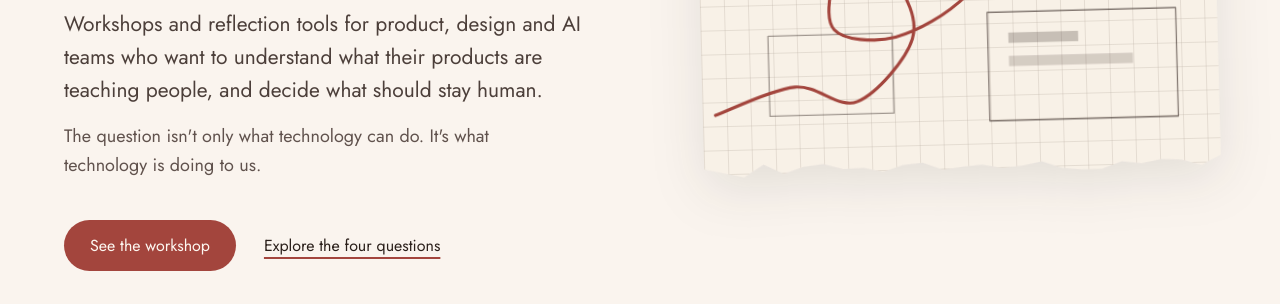
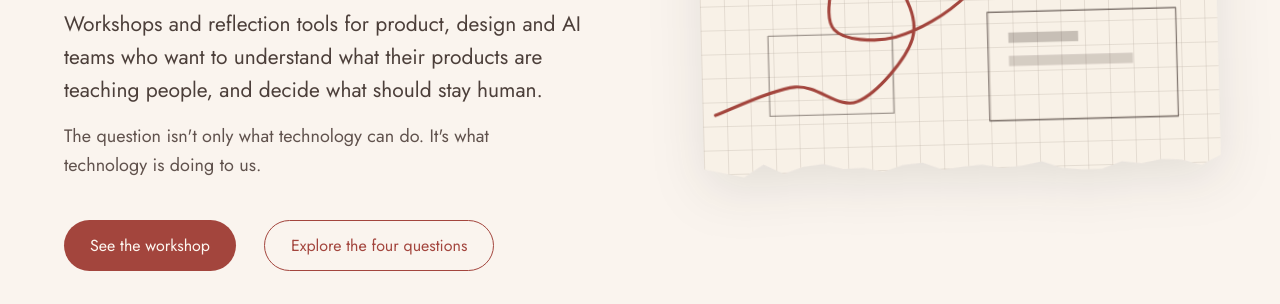
Before and after one commit to missphips/innerscapism, a plain HTML site: page innerware.html in a window 1280 px wide. Shown: the part 496-800 px from the top of the page. Drawn offline with Linux system fonts and the light colour scheme.

Commit message:
Make "Explore the four questions" an outlined button
Co-Authored-By: Claude Opus 5.5 <noreply@anthropic.com>

```diff
--- a/innerware.html
+++ b/innerware.html
@@ -149,7 +149,7 @@
       <p class="hero-desc" style="font-size: 18px; line-height: 1.6; color: oklch(45% 0.02 40); max-width: 500px; margin: 0 0 40px;">The question isn't only what technology can do. It's what technology is doing to us.</p>
       <div style="display:flex; gap: 28px; align-items:center; flex-wrap: wrap;">
         <a href="#work" class="cta-pill" style="text-decoration:none; display:inline-block; padding: 14px 26px; background: #a3453d; color: oklch(98% 0.01 70); border-radius: 999px; font-size: 16px;">See the workshop</a>
-        <a href="#areas" class="text-link">Explore the four questions</a>
+        <a href="#areas" class="btn-outline" style="padding: 13px 26px; font-size: 16px;">Explore the four questions</a>
       </div>
     </div>
     <div class="iw-sketch" aria-hidden="true">
```
